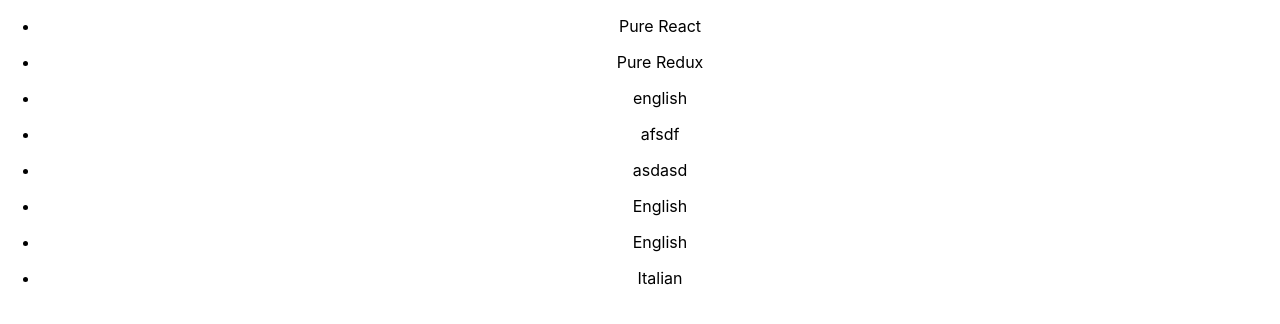
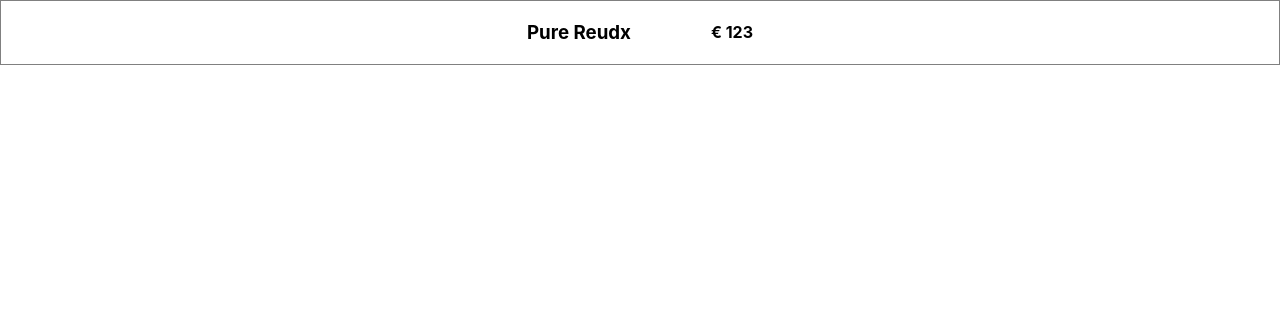
Before and after one commit to GersonEC/courses-platform, a React (Create React App) app: page / in a window 1280 px wide. Shown: the top 324 px of the page. Built offline with nearby package versions, Linux system fonts and the light colour scheme; data requests are answered from the project's data file.

Commit message:
Add price property to the Course.

```diff
--- a/db.json
+++ b/db.json
@@ -1,36 +1,9 @@
 {
   "courses": [
     {
-      "name": "Pure React",
+      "name": "Pure Reudx",
+      "price": "123",
       "id": 1
-    },
-    {
-      "name": "Pure Redux",
-      "id": 2
-    },
-    {
-      "name": "english",
-      "id": 3
-    },
-    {
-      "name": "afsdf",
-      "id": 4
-    },
-    {
-      "name": "asdasd",
-      "id": 5
-    },
-    {
-      "name": "English",
-      "id": 6
-    },
-    {
-      "name": "English",
-      "id": 7
-    },
-    {
-      "name": "Italian",
-      "id": 8
     }
   ]
 }
--- a/src/components/Courses/Course.tsx
+++ b/src/components/Courses/Course.tsx
@@ -1,3 +1,21 @@
-export const Course = () => {
-  return null;
+interface CourseProps {
+  name: string;
+  price: number;
+}
+
+export const Course = ({ name, price }: CourseProps) => {
+  return (
+    <div
+      style={{
+        display: "flex",
+        justifyContent: "center",
+        gap: "5rem",
+        border: "1px solid gray",
+        marginBlockEnd: "1rem",
+        alignItems: "center",
+      }}
+    >
+      <h3>{name}</h3> <h4>€ {price}</h4>
+    </div>
+  );
 };
--- a/src/components/Courses/Courses.container.tsx
+++ b/src/components/Courses/Courses.container.tsx
@@ -7,11 +7,14 @@
   selectCourses,
   selectCoursesStatus,
 } from "../../features/courses/coursesSlice";
+import { Course as CourseModel } from "../../utils/models";
+import { Course } from "./Course";
 
 export function CourseContainer() {
   const courses = useAppSelector(selectCourses);
   const dispatch = useAppDispatch();
   const [courseName, setCourseName] = useState("");
+  const [coursePrice, setCoursePrice] = useState(0);
   const coursesStatus = useAppSelector(selectCoursesStatus);
 
   useEffect(() => {
@@ -20,11 +23,14 @@
 
   const onSubmit = (e: any) => {
     e.preventDefault();
-    dispatch(addCourse(courseName));
+    dispatch(addCourse({ name: courseName, price: coursePrice }));
   };
 
   const onCourseChange = (e: any) => {
     setCourseName(e.target.value);
+  };
+  const onCoursePriceChange = (e: any) => {
+    setCoursePrice(e.target.value);
   };
 
   if (coursesStatus === "pending") {
@@ -38,18 +44,23 @@
   return (
     <div>
       {courses.length > 0 ? (
-        courses.map((course) => {
-          return (
-            <ul>
-              <li>{course && course.name}</li>
-            </ul>
-          );
-        })
+        courses.map((course: CourseModel) => (
+          <Course key={course.id} name={course.name} price={course.price} />
+        ))
       ) : (
-        <form onSubmit={onSubmit}>
+        <form
+          onSubmit={onSubmit}
+          style={{
+            display: "flex",
+            flexDirection: "column",
+            alignItems: "center",
+          }}
+        >
           <h1>Create your first course</h1>
           <label>Pick a name</label>
           <input value={courseName} onChange={onCourseChange} />
+          <label>Pick a price</label>
+          <input value={coursePrice} onChange={onCoursePriceChange} />
           <button type="submit">Create Course</button>
         </form>
       )}
--- a/src/features/courses/coursesAPI.ts
+++ b/src/features/courses/coursesAPI.ts
@@ -1,6 +1,7 @@
-export const createCourse = (name: string) => {
+export const createCourse = (name: string, price: number) => {
   return postData("/courses", {
     name,
+    price,
   });
 };
 
--- a/src/features/courses/coursesSlice.ts
+++ b/src/features/courses/coursesSlice.ts
@@ -18,10 +18,14 @@
 // will call the thunk with the `dispatch` function as the first argument. Async
 // code can then be executed and other actions can be dispatched. Thunks are
 // typically used to make async requests.
+interface AddCourseArgs {
+  name: string;
+  price: number;
+}
 export const addCourse = createAsyncThunk(
   "courses/createCourse",
-  async (name: string) => {
-    const response = await createCourse(name);
+  async (args: AddCourseArgs) => {
+    const response = await createCourse(args.name, args.price);
     // The value we return becomes the `fulfilled` action payload
     return response;
   }
--- a/src/utils/models.ts
+++ b/src/utils/models.ts
@@ -1,4 +1,5 @@
 export interface Course {
   id: number;
   name: string;
+  price: number;
 }
```
